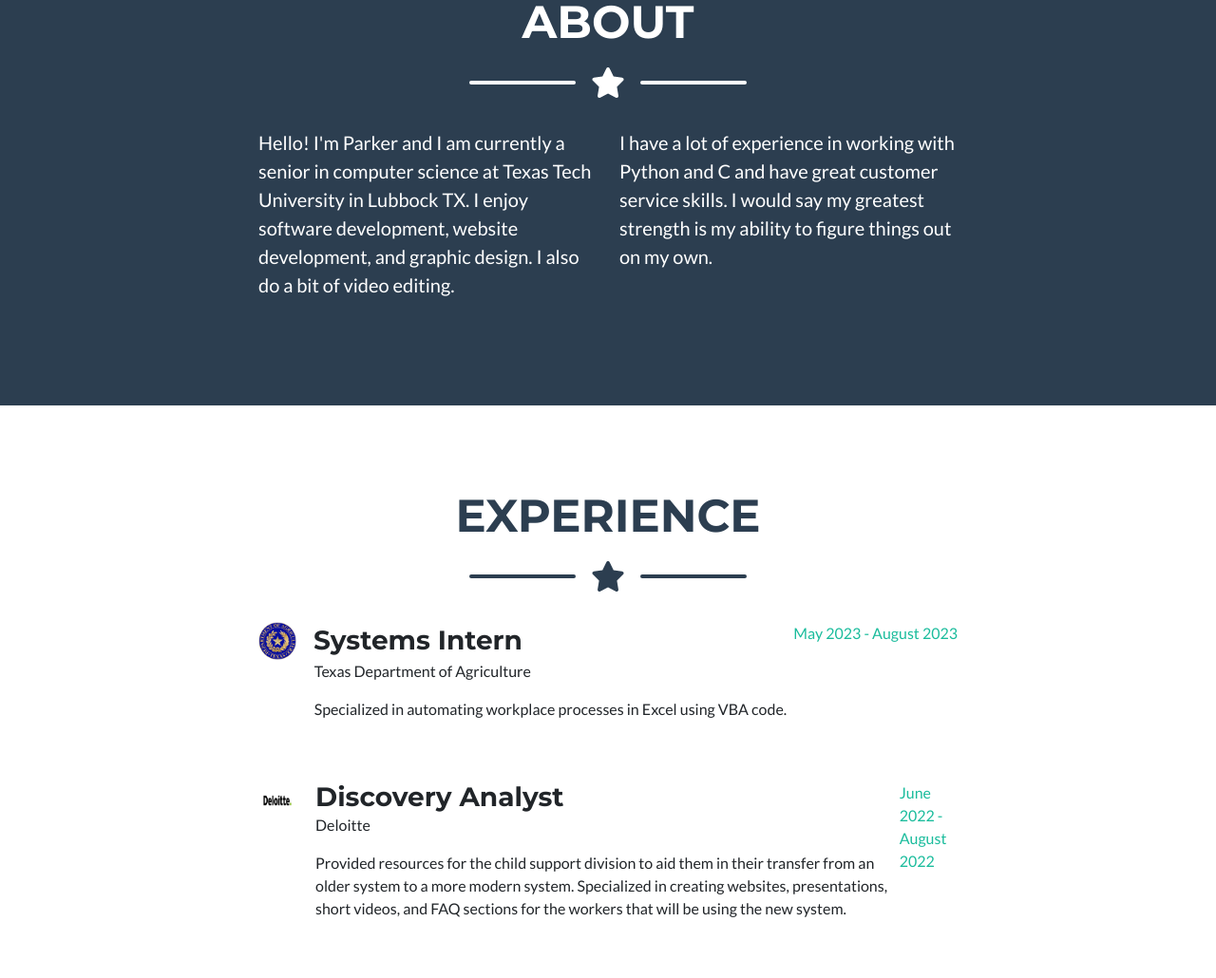
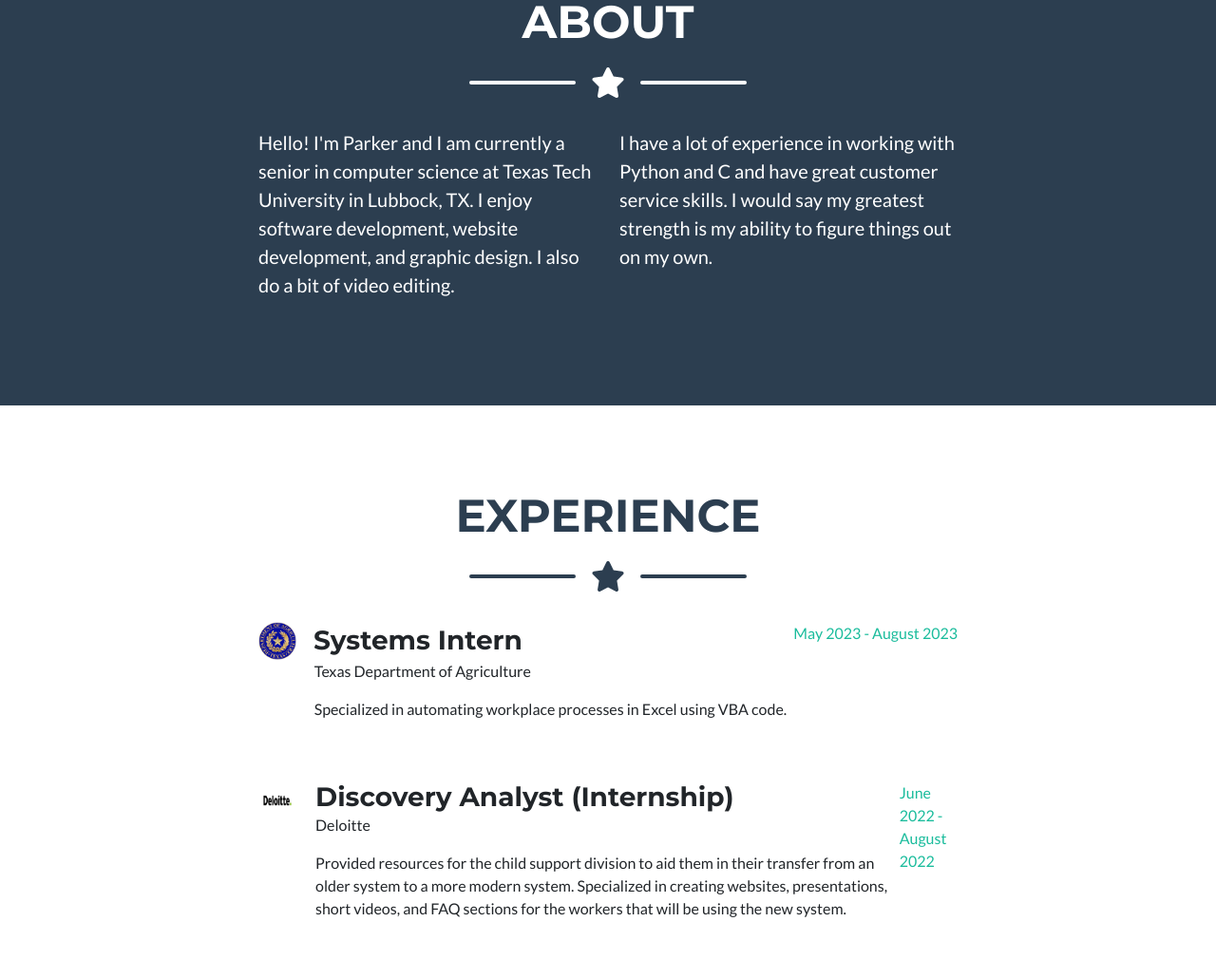
Before and after one commit to ParkerMillerBusiness/ParkerMillerBusiness.github.io, a plain HTML site: page index.html in a window 1280 px wide. Shown: the part 1687-2717 px from the top of the page at 95% size. Drawn offline with nearby package versions, Linux system fonts and the light colour scheme.

Commit message:
Update index.html

```diff
--- a/index.html
+++ b/index.html
@@ -135,7 +135,7 @@
                 </div>
                 <!-- About Section Content-->
                 <div class="row">
-                    <div class="col-lg-4 ms-auto"><p class="lead">Hello! I'm Parker and I am currently a senior in computer science at Texas Tech University in Lubbock TX. I enjoy software development, website development, and graphic design. I also do a bit of video editing.  </p></div>
+                    <div class="col-lg-4 ms-auto"><p class="lead">Hello! I'm Parker and I am currently a senior in computer science at Texas Tech University in Lubbock, TX. I enjoy software development, website development, and graphic design. I also do a bit of video editing.  </p></div>
                     <div class="col-lg-4 me-auto"><p class="lead">I have a lot of experience in working with Python and C and have great customer service skills. I would say my greatest strength is my ability to figure things out on my own.</p></div>
                 </div>
             </div>
@@ -173,7 +173,7 @@
                     <img src="assets/img/portfolio/Deloitte.png" alt="Dynamic Web Solutions Logo" style="height: 40px; width: 40px; margin-right: 20px;">
                     <div class="resume-content">
                         <div class="d-flex align-items-center">
-                            <h3 class="mb-0">Discovery Analyst</h3>
+                            <h3 class="mb-0">Discovery Analyst (Internship)</h3>
                         </div>
                         <div class="subheading mb-3">Deloitte</div>
                         <p>Provided resources for the child support division to aid them in their transfer from an older system to a more modern system. Specialized in creating websites, presentations, short videos, and FAQ sections for the workers that will be using the new system.</p>
```
